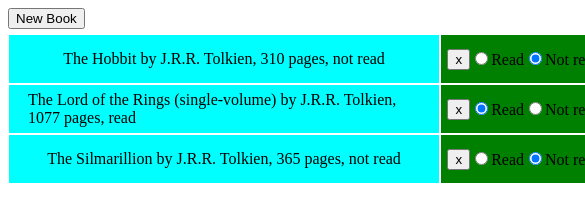
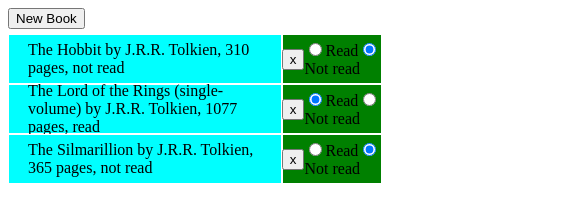
Before and after one commit to Prin-S/library, a plain HTML site: page index.html in a window 390 px wide. Shown: the top 222 px of the page, 585 px wide, since content can reach past the window. Drawn offline with Linux system fonts and the light colour scheme.

Commit message:
Changed CSS to make it 100% wide on mobile.

```diff
--- a/styles.css
+++ b/styles.css
@@ -1,7 +1,18 @@
 .flex-container {
     display: flex;
     flex-wrap: wrap;
-    width: 600px;
+}
+
+@media (max-width: 992px) {
+    .flex-container {
+        width: 100%;
+    }
+}
+
+@media (min-width: 992px) {
+    .flex-container {
+        width: 50%;
+    }
 }
 
 .flex-container div {
```
